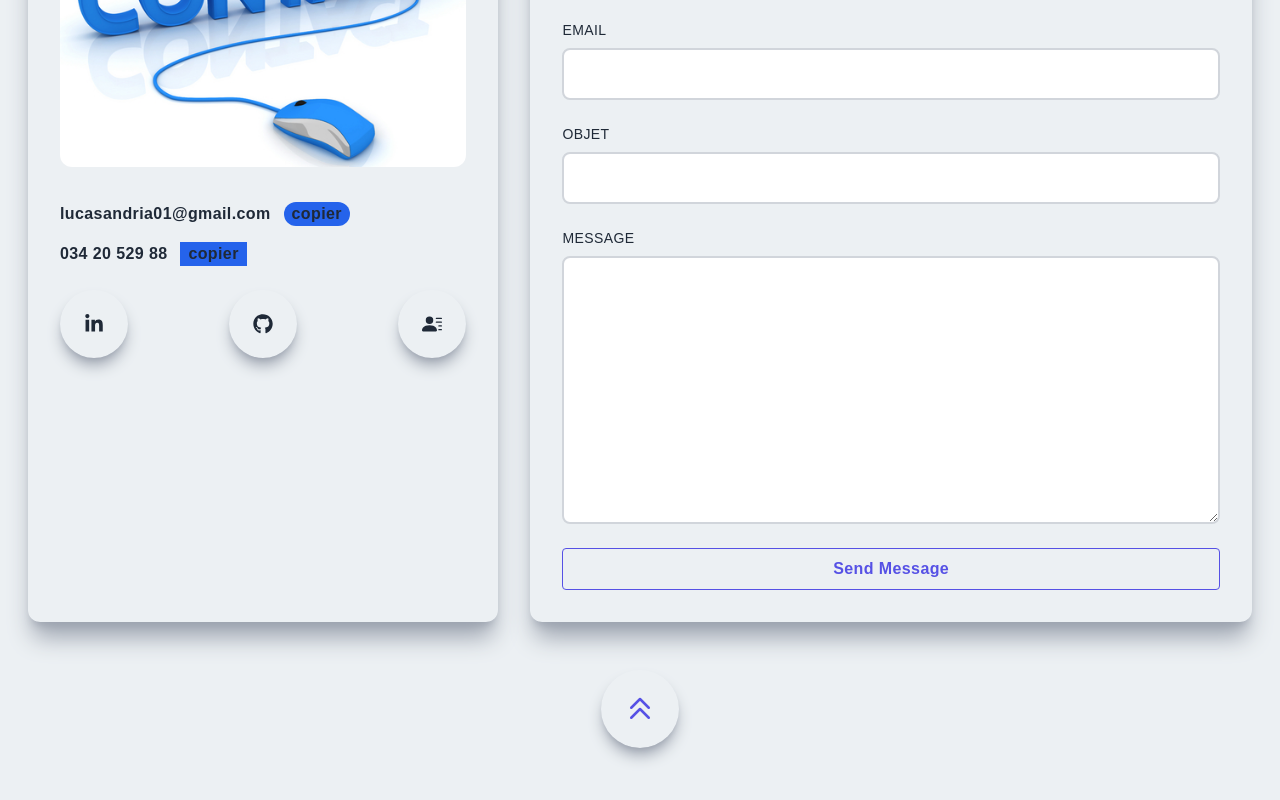
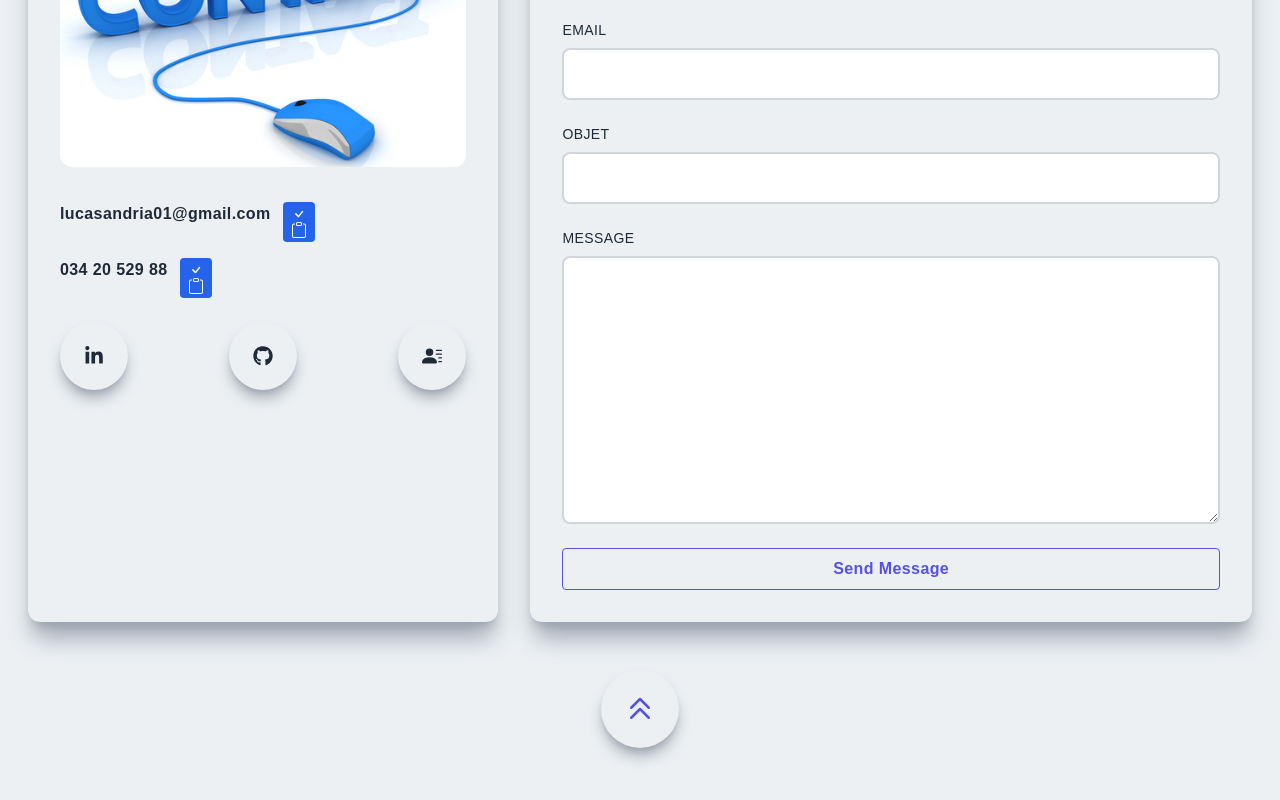
Before and after one commit to LucasAndria/Portfolio-NextJs, a Next.js app: page / in a window 1280 px wide. Shown: the part 4206-5006 px from the top of the page. Built offline with nearby package versions, Linux system fonts and the light colour scheme.

Commit message:
style for the copy button

```diff
--- a/components/Contact.js
+++ b/components/Contact.js
@@ -5,12 +5,14 @@ import { FaGithub, FaLinkedinIn } from "react-icons/fa"
 import { HiOutlineChevronDoubleUp } from 'react-icons/hi'
 import { CVButton, GithubButton, LinkedInButton, MailButton } from "./links/Button"
 import emailjs from '@emailjs/browser';
-import { useRef } from "react"
+import { useRef, useState } from "react"
 import Image from "next/image"
 import ContactImg from '../public//assets/Contacter.png'
 
 function Contact() {
 
+    const [copyMailLoaded, setCopyMailLoaded] = useState(false)
+    const [copyNumLoaded, setCopyNumLoaded] = useState(false)
     const form = useRef();
 
     function sendEmail(e) {
@@ -26,6 +28,23 @@ function Contact() {
 
         e.target.reset()
     }
+
+    function copyMail() {
+        navigator.clipboard.writeText("lucasandria01@gmail.com")
+        setCopyMailLoaded(true)
+        setTimeout(() => {
+            setCopyMailLoaded(false)
+        }, 800);
+    }
+
+    function copyNum() {
+        navigator.clipboard.writeText("034 20 529 88")
+        setCopyNumLoaded(true)
+        setTimeout(() => {
+            setCopyNumLoaded(false)
+        }, 800);
+    }
+
     return (
         <div id='contact' className="w-full lg:h-screen">
             <div className="max-w-[1240px] m-auto px-2 py-24 w-full">
@@ -44,8 +63,38 @@ function Contact() {
                             </div>
                             <div className="mt-5">
                                 {/* <p className="uppercase pt-8">Lien : </p> */}
-                                <p className="py-2 font-bold">lucasandria01@gmail.com <button className="ml-2 px-2 bg-blue-600 rounded-xl" onClick={() => (navigator.clipboard.writeText("lucasandria01@gmail.com"), alert('email copié'))}>copier</button></p>
-                                <p className="py-2 font-bold">034 20 529 88 <button className="ml-2 px-2 bg-blue-600" onClick={() => (navigator.clipboard.writeText("034 20 529 88"), alert('numéro copié'))}>copier</button></p>
+                                <p className="py-2 font-bold flex gap-3">lucasandria01@gmail.com
+                                    <button
+                                        className="px-2 py-1 text-sm font-medium rounded text-white bg-blue-600 hover:bg-blue-600/80"
+                                        onClick={copyMail}
+                                    >
+                                        <svg className={copyMailLoaded ? "w-4 h-4 text-white animate-ping absolute text-center" : "hidden"} xmlns="http://www.w3.org/2000/svg" width="16" height="16" fill="currentColor" class="bi bi-check" viewBox="0 0 16 16">
+                                            <path d="M10.97 4.97a.75.75 0 0 1 1.07 1.05l-3.99 4.99a.75.75 0 0 1-1.08.02L4.324 8.384a.75.75 0 1 1 1.06-1.06l2.094 2.093 3.473-4.425a.267.267 0 0 1 .02-.022z" />
+                                        </svg>
+                                        <span className={copyMailLoaded ? "invisible" : ""}>
+                                            <svg className="w-4 h-4 text-white text-center" xmlns="http://www.w3.org/2000/svg" fill="currentColor" class="bi bi-clipboard" viewBox="0 0 16 16">
+                                                <path d="M4 1.5H3a2 2 0 0 0-2 2V14a2 2 0 0 0 2 2h10a2 2 0 0 0 2-2V3.5a2 2 0 0 0-2-2h-1v1h1a1 1 0 0 1 1 1V14a1 1 0 0 1-1 1H3a1 1 0 0 1-1-1V3.5a1 1 0 0 1 1-1h1v-1z" />
+                                                <path d="M9.5 1a.5.5 0 0 1 .5.5v1a.5.5 0 0 1-.5.5h-3a.5.5 0 0 1-.5-.5v-1a.5.5 0 0 1 .5-.5h3zm-3-1A1.5 1.5 0 0 0 5 1.5v1A1.5 1.5 0 0 0 6.5 4h3A1.5 1.5 0 0 0 11 2.5v-1A1.5 1.5 0 0 0 9.5 0h-3z" />
+                                            </svg>
+                                        </span>
+                                    </button>
+                                </p>
+                                <p className="py-2 font-bold  flex gap-3">034 20 529 88
+                                    <button
+                                        className="px-2 py-1 text-sm font-medium rounded text-white bg-blue-600 hover:bg-blue-600/80"
+                                        onClick={copyNum}
+                                    >
+                                        <svg className={copyNumLoaded ? "w-4 h-4 text-white animate-ping absolute text-center" : "hidden"} xmlns="http://www.w3.org/2000/svg" width="16" height="16" fill="currentColor" class="bi bi-check" viewBox="0 0 16 16">
+                                            <path d="M10.97 4.97a.75.75 0 0 1 1.07 1.05l-3.99 4.99a.75.75 0 0 1-1.08.02L4.324 8.384a.75.75 0 1 1 1.06-1.06l2.094 2.093 3.473-4.425a.267.267 0 0 1 .02-.022z" />
+                                        </svg>
+                                        <span className={copyNumLoaded ? "invisible" : ""}>
+                                            <svg className="w-4 h-4 text-white text-center" xmlns="http://www.w3.org/2000/svg" fill="currentColor" class="bi bi-clipboard" viewBox="0 0 16 16">
+                                                <path d="M4 1.5H3a2 2 0 0 0-2 2V14a2 2 0 0 0 2 2h10a2 2 0 0 0 2-2V3.5a2 2 0 0 0-2-2h-1v1h1a1 1 0 0 1 1 1V14a1 1 0 0 1-1 1H3a1 1 0 0 1-1-1V3.5a1 1 0 0 1 1-1h1v-1z" />
+                                                <path d="M9.5 1a.5.5 0 0 1 .5.5v1a.5.5 0 0 1-.5.5h-3a.5.5 0 0 1-.5-.5v-1a.5.5 0 0 1 .5-.5h3zm-3-1A1.5 1.5 0 0 0 5 1.5v1A1.5 1.5 0 0 0 6.5 4h3A1.5 1.5 0 0 0 11 2.5v-1A1.5 1.5 0 0 0 9.5 0h-3z" />
+                                            </svg>
+                                        </span>
+                                    </button>
+                                </p>
 
                                 <div className="flex items-center justify-between py-4">
                                     <LinkedInButton />
```
